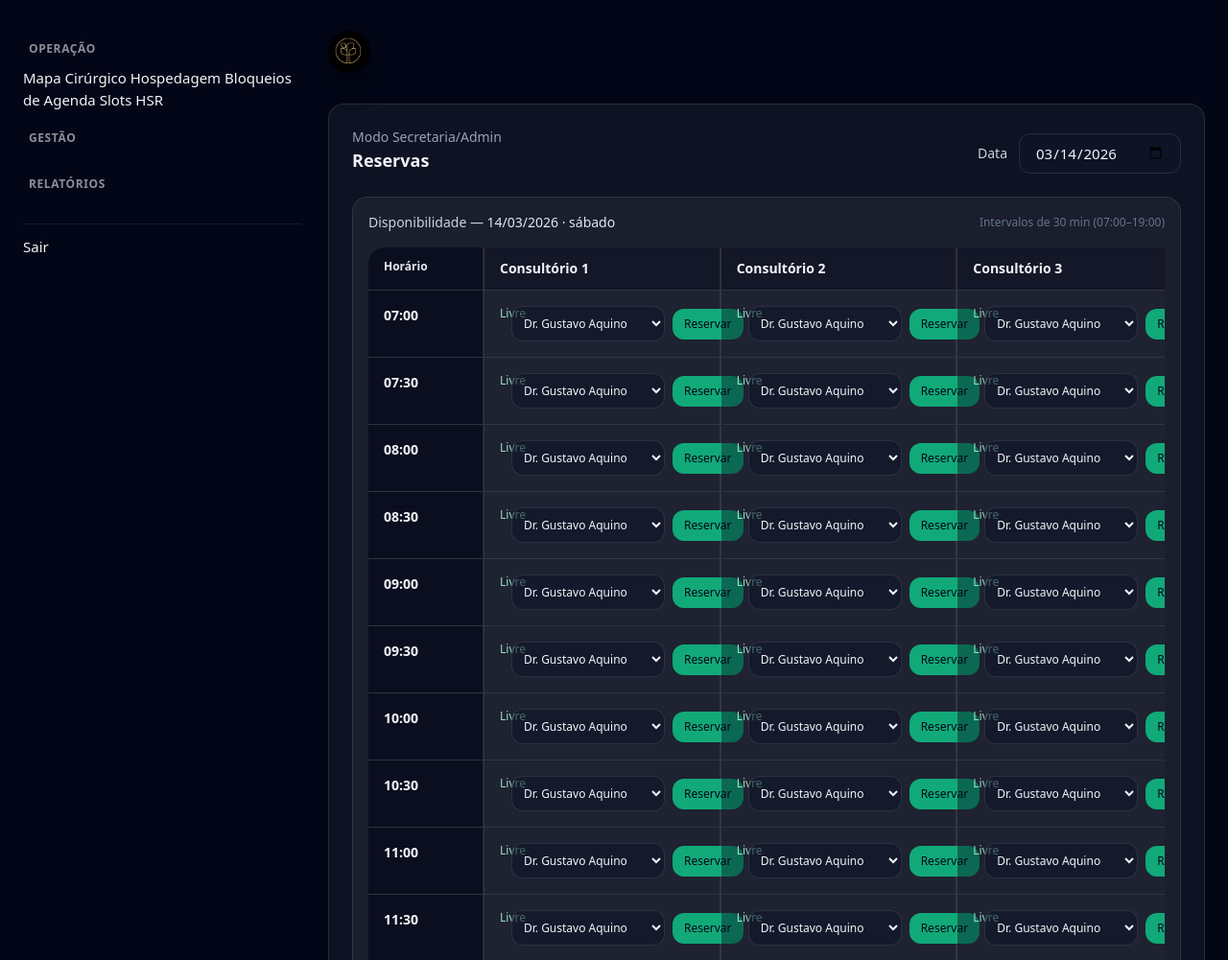
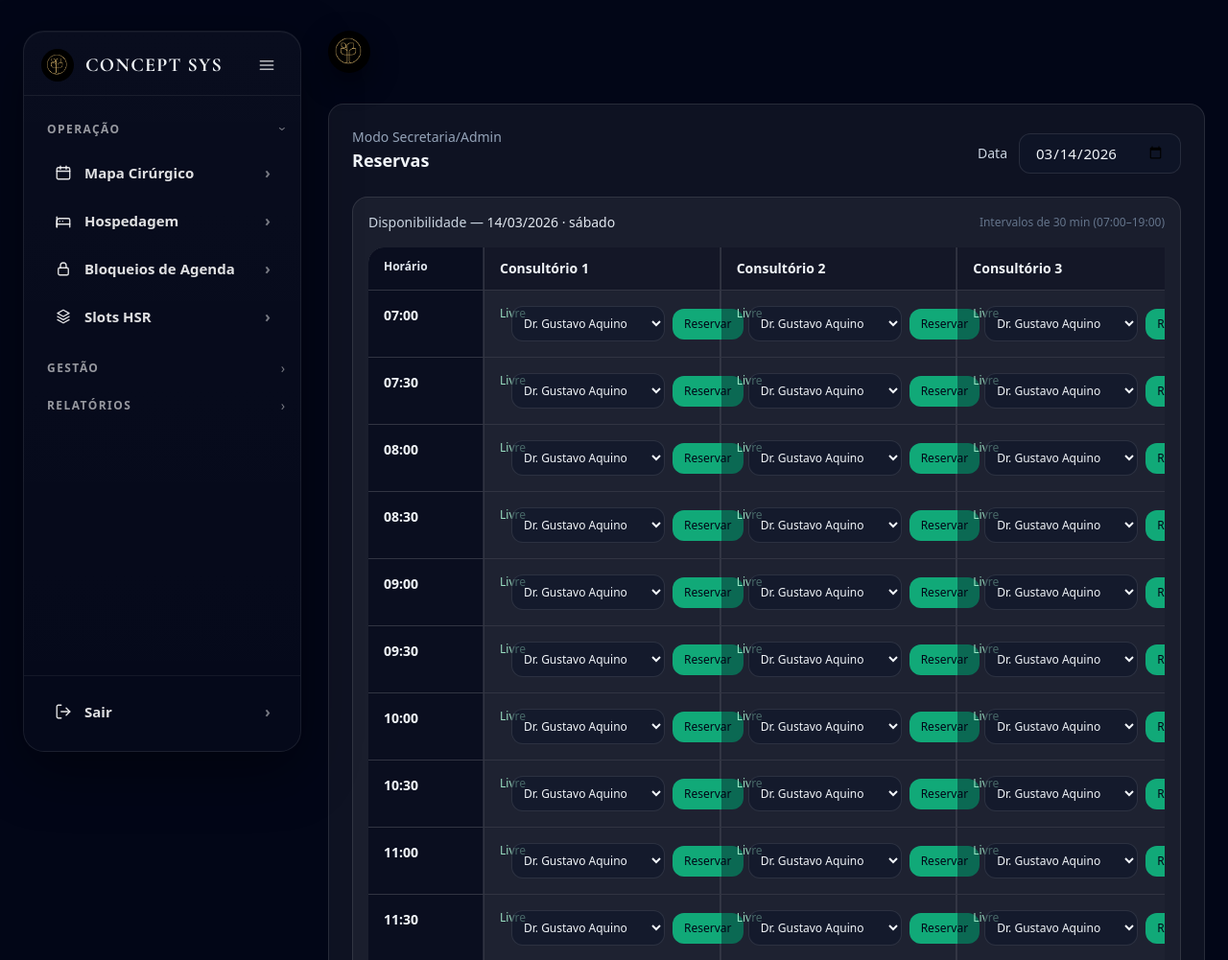
Before and after one commit to NextLevel2025Medical/agenda_consultorios, a FastAPI app: page /admin in a window 1280 px wide. Shown: the top 1001 px of the page at 96% size. Run offline with FastAPI, Linux system fonts and the light colour scheme; the visitor is signed in with stand-in values (Sample User, id 1); data comes from the database, SQL or seed files in the repository; data that the repository does not hold is empty; some libraries are stand-ins or nearby versions.

Commit message:
Add files via upload

```diff
--- a/templates/base.html
+++ b/templates/base.html
@@ -50,44 +50,9 @@
       transition: width .22s ease;
     }
 
-    .sidebar-scroll{
-      overflow-y: auto;
-      flex: 1;
-      padding-right: 6px;
-    }
-
-    .sidebar-footer{
-      border-top: 1px solid rgba(255,255,255,.08);
-      padding-top: 12px;
-      margin-top: 12px;
-    }
-
-    .menu-group{
-      margin-bottom: 10px;
-    }
-
-    .menu-group-title{
-      display:flex;
-      justify-content:space-between;
-      align-items:center;
-      cursor:pointer;
-      font-weight:800;
-      letter-spacing:.05em;
-      font-size:12px;
-      color:rgba(255,255,255,.55);
-      padding:10px 6px;
-    }
-
-    .menu-group-items{
-      display:none;
-    }
-
-    .menu-group.open .menu-group-items{
-      display:block;
-    }
-
     .menu-card{
       width: var(--sidebar-width, 290px);
+      height: 100%;
       border-radius: 22px;
       border: 1px solid rgba(255,255,255,.08);
       background: linear-gradient(180deg, rgba(255,255,255,.03), rgba(255,255,255,.015));
@@ -96,6 +61,8 @@
         inset 0 1px 0 rgba(255,255,255,.03);
       overflow: hidden;
       transition: width .22s ease, border-radius .22s ease;
+      display: flex;
+      flex-direction: column;
     }
 
     .app-layout.sidebar-collapsed .menu-card{
@@ -138,6 +105,8 @@
 
     .menu-body{
       padding: 14px 16px 16px 16px;
+      flex: 1;
+      overflow-y: auto;
     }
 
     .menu-section{
@@ -153,6 +122,44 @@
       color: rgba(255,255,255,.58);
       margin: 0 0 10px 8px;
       transition: opacity .18s ease;
+    }
+
+    .menu-section-header{
+      display:flex;
+      align-items:center;
+      justify-content:space-between;
+      gap: 10px;
+      margin: 0 0 10px 8px;
+      cursor: pointer;
+      user-select: none;
+    }
+
+    .menu-section-title{
+      margin: 0;
+    }
+
+    .menu-section-toggle{
+      color: rgba(255,255,255,.45);
+      font-size: 14px;
+      transition: transform .18s ease, opacity .18s ease;
+    }
+
+    .menu-section-items{
+      display: none;
+    }
+
+    .menu-section.open .menu-section-items{
+      display: block;
+    }
+
+    .menu-section.open .menu-section-toggle{
+      transform: rotate(90deg);
+    }
+
+    .menu-footer{
+      border-top: 1px solid rgba(255,255,255,.06);
+      padding: 12px 16px 16px 16px;
+      flex: 0 0 auto;
     }
 
     .menu-link{
@@ -357,7 +364,6 @@
     .mobile-drawer .menu-card{
       width: 100%;
       height: calc(100vh - 28px);
-      overflow-y: auto;
     }
 
     .desktop-only{
@@ -372,6 +378,14 @@
     .app-layout.sidebar-collapsed .menu-section-title,
     .app-layout.sidebar-collapsed .menu-text,
     .app-layout.sidebar-collapsed .menu-arrow{
+      opacity: 0;
+      width: 0;
+      overflow: hidden;
+      margin: 0;
+      pointer-events: none;
+    }
+
+    .app-layout.sidebar-collapsed .menu-section-toggle{
       opacity: 0;
       width: 0;
       overflow: hidden;
@@ -524,9 +538,13 @@
       <div class="menu-body">
 
         {% if current_user.role in ("admin", "surgery") %}
-          <div class="menu-section">
+          <div class="menu-section open">
+            <div class="menu-section-header" onclick="toggleMenuSection(this)">
               <div class="menu-section-title">Operação</div>
+              <span class="menu-section-toggle">›</span>
+            </div>
 
+            <div class="menu-section-items">
               <a href="/mapa" class="menu-link {% if current_path == '/mapa' %}active{% endif %}">
                 <div class="menu-link-left">
                   <span class="menu-icon">{{ icon("calendar") }}</span>
@@ -559,10 +577,14 @@
                 <span class="menu-arrow">›</span>
               </a>
             </div>
+          </div>
+          <div class="menu-section">
+            <div class="menu-section-header" onclick="toggleMenuSection(this)">
+              <div class="menu-section-title">Gestão</div>
+              <span class="menu-section-toggle">›</span>
+            </div>
 
-          <div class="menu-section">
-            <div class="menu-section-title">Gestão</div>
-
+            <div class="menu-section-items">
               <a href="/procedimentos" class="menu-link {% if current_path == '/procedimentos' %}active{% endif %}">
                 <div class="menu-link-left">
                   <span class="menu-icon">{{ icon("puzzle") }}</span>
@@ -579,10 +601,14 @@
                 <span class="menu-arrow">›</span>
               </a>
             </div>
+          </div>
+          <div class="menu-section">
+            <div class="menu-section-header" onclick="toggleMenuSection(this)">
+              <div class="menu-section-title">Relatórios</div>
+              <span class="menu-section-toggle">›</span>
+            </div>
 
-          <div class="menu-section">
-            <div class="menu-section-title">Relatórios</div>
-
+            <div class="menu-section-items">
               <a href="/relatorio_execucao" class="menu-link {% if current_path == '/relatorio_execucao' %}active{% endif %}">
                 <div class="menu-link-left">
                   <span class="menu-icon">{{ icon("chart-bar") }}</span>
@@ -599,10 +625,11 @@
                 <span class="menu-arrow">›</span>
               </a>
             </div>
+          </div>
         {% endif %}
+      </div>
 
-        <div class="menu-divider"></div>
-
+      <div class="menu-footer">
         <form method="post" action="/logout">
           <button type="submit" class="menu-logout-btn">
             <div class="menu-link-left">
@@ -637,54 +664,7 @@
     <div id="appLayout" class="app-layout">
       {% if current_user %}
         <aside class="app-sidebar desktop-only">
-
-          <div class="sidebar-scroll">
-
-            <!-- OPERAÇÃO -->
-            <div class="menu-group open">
-              <div class="menu-group-title" onclick="toggleMenuGroup(this)">
-                OPERAÇÃO
-              </div>
-
-              <div class="menu-group-items">
-                <a class="menu-item" href="/mapa">Mapa Cirúrgico</a>
-                <a class="menu-item" href="/hospedagem">Hospedagem</a>
-                <a class="menu-item" href="/agenda_block">Bloqueios de Agenda</a>
-                <a class="menu-item" href="/slot_hsr">Slots HSR</a>
-              </div>
-            </div>
-
-            <!-- GESTÃO -->
-            <div class="menu-group">
-              <div class="menu-group-title" onclick="toggleMenuGroup(this)">
-                GESTÃO
-              </div>
-
-              <div class="menu-group-items">
-                <a class="menu-item" href="/procedimentos">Procedimentos</a>
-                <a class="menu-item" href="/calculadora">Calculadora</a>
-              </div>
-            </div>
-
-            <!-- RELATÓRIOS -->
-            <div class="menu-group">
-              <div class="menu-group-title" onclick="toggleMenuGroup(this)">
-                RELATÓRIOS
-              </div>
-
-              <div class="menu-group-items">
-                <a class="menu-item" href="/relatorio_execucao">Relatório de Execução</a>
-                <a class="menu-item" href="/relatorio_gustavo">Relatório Dr. Gustavo</a>
-              </div>
-            </div>
-
-          </div>
-
-          <!-- FOOTER FIXO -->
-          <div class="sidebar-footer">
-            <a class="menu-item" href="/logout">Sair</a>
-          </div>
-
+          {{ sidebar_menu(false) }}
         </aside>
       {% endif %}
 
@@ -777,16 +757,9 @@
     }
   </script>
 <script>
-  function toggleMenuGroup(el){
-
-    const group = el.parentElement;
-
-    if(group.classList.contains("open")){
-        group.classList.remove("open");
-    } else {
-        group.classList.add("open");
-    }
-
+function toggleMenuSection(el){
+  const section = el.parentElement;
+  section.classList.toggle("open");
 }
 </script>
 </body>
```
Lines whose indentation alone changed are shown as unchanged.
